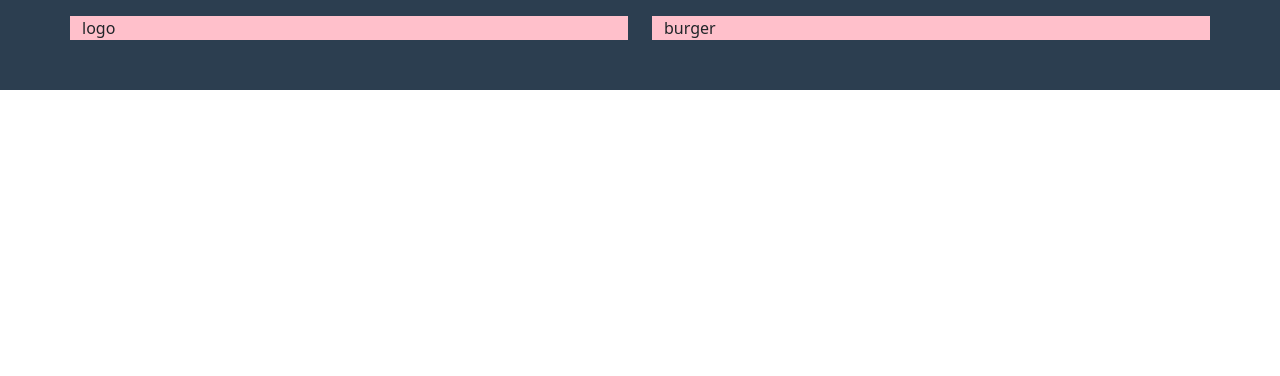
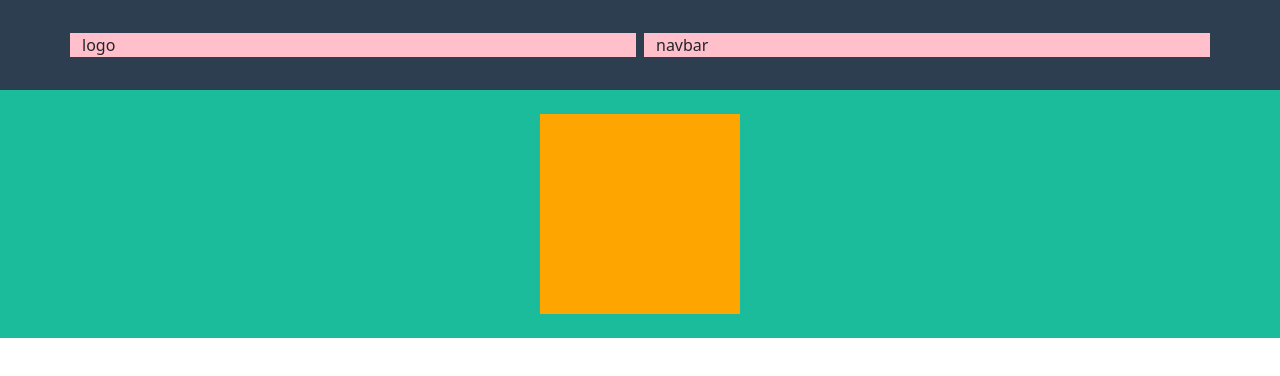
Before and after one commit to irenebrignoli/html-css-bootstrap-freelancer, a plain HTML site: page index.html in a window 1280 px wide. Drawn offline with nearby package versions, Linux system fonts and the light colour scheme.

Commit message:
heder finito

```diff
--- a/css/style.css
+++ b/css/style.css
@@ -6,8 +6,15 @@
 
 /* debug */
 
-.debug .ms-box-small{
+.debug .col,
+.debug div[class*="col-"] {
   background-color: pink;
+}
+
+.debug .ms-jumbotron-box{
+  background-color: orange;
+  height: 200px;
+  width: 200px;
 }
 
 /* COMMON */
--- a/index.html
+++ b/index.html
@@ -15,16 +15,22 @@
 
   <header>
 
-    <div class="ms-top-bar p-3 ms-dark-blue-bg">
+    <div class="ms-top-bar 17:05 d-flex align-items-center p-3 ms-dark-blue-bg">
       <div class="container">
-        <div class="row gap-4 align-items-end justify-content-between">
-          <div class="ms-logo col ms-box-small">logo</div>
-          <div class="ms-nav-burger col ms-box-small">burger</div>
+        <div class="row gap-2 align-items-center justify-content-between">
+          <div class="ms-logo col">logo</div>
+          <div class="ms-navbar col">navbar</div>
         </div>
       </div>
     </div>
 
-    <div id="ms-jumbotron"></div>
+    <div id="ms-jumbotron" class="ms-green-bg">
+      <div class="container pt-4 pb-4">
+        <div class="row justify-content-center">
+          <div class="ms-jumbotron-box"></div>
+        </div>
+      </div>
+    </div>
 
   </header>
 
```
